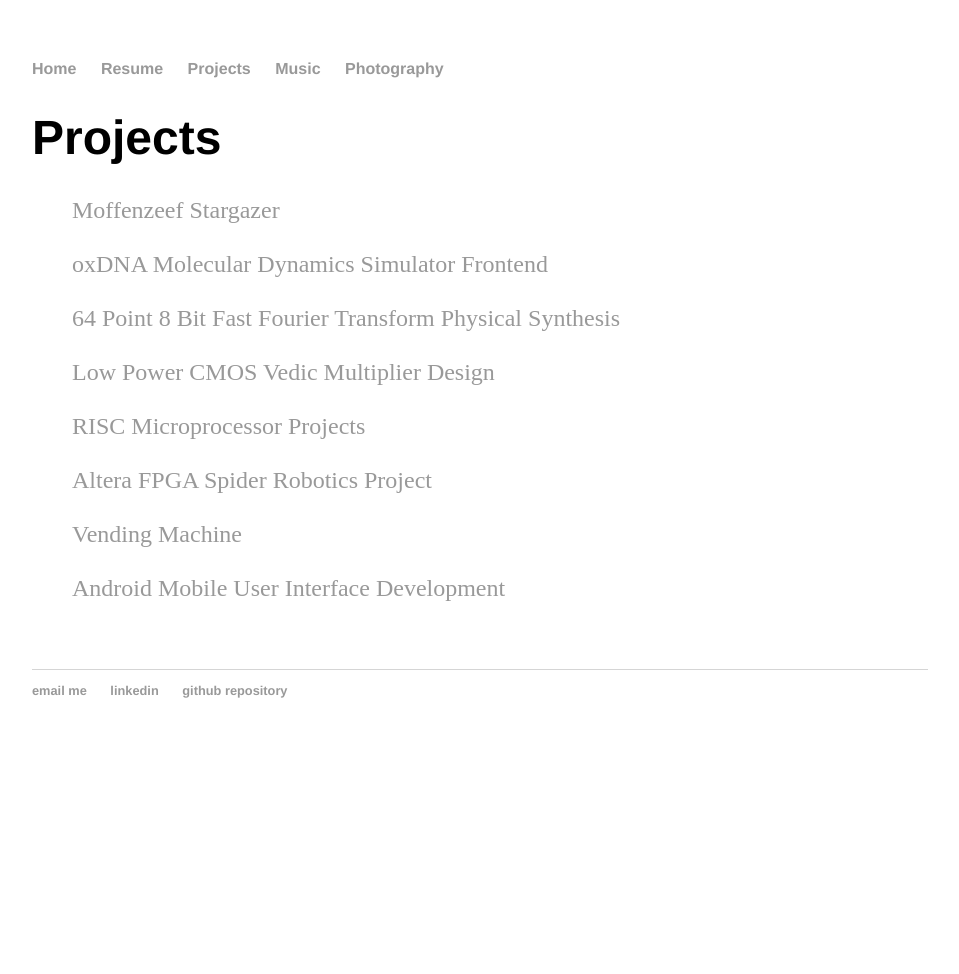
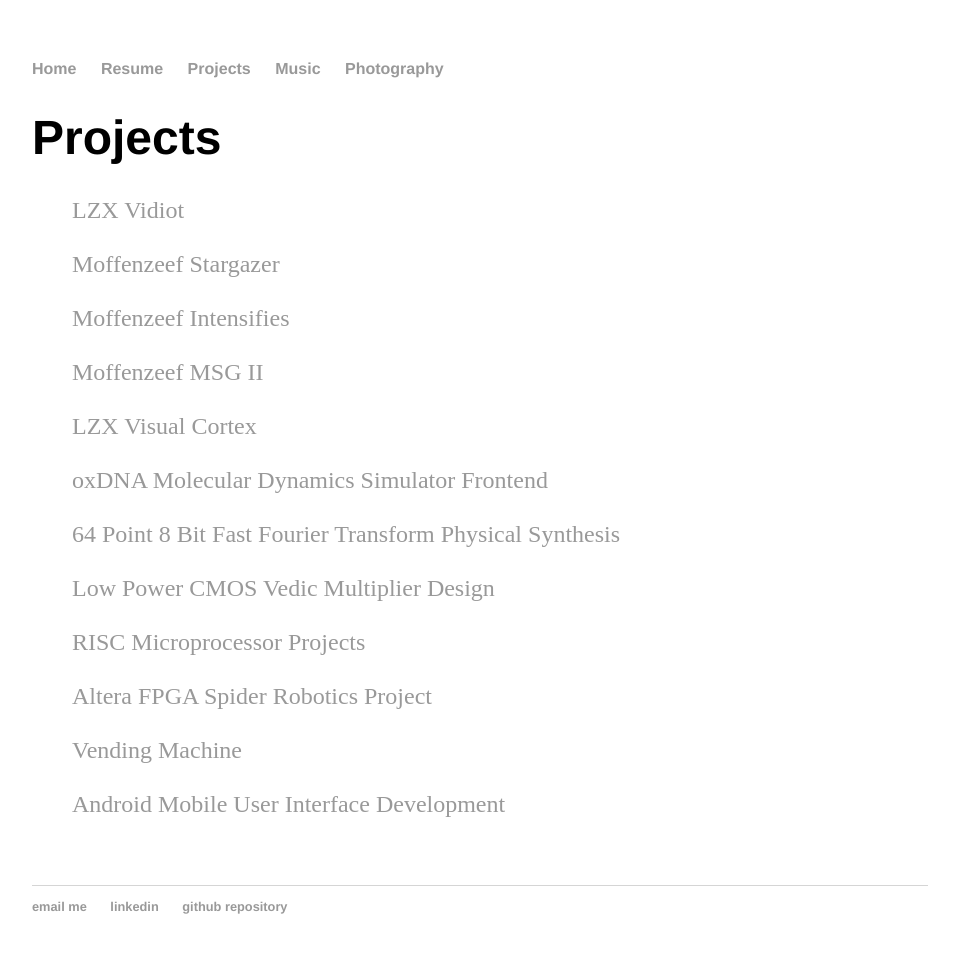
Before and after one commit to zackfravel/zackfravel.github.io, a Jekyll site: the page built from projects/index.html, in a window 1280 px wide. Shown: the whole page, without its empty margins (160-1119 px from the left). Built offline with Jekyll 4.4.1, drawn with Linux system fonts in a browser that asks for light colours; before the commit the page ends 900 px from its top, so only the background shows below that.

Commit message:
Update index.html

```diff
--- a/projects/index.html
+++ b/projects/index.html
@@ -4,7 +4,15 @@
 ---
 	<h1>{{ page.title }}</h1>
 	<ul class="posts">
+	  <li><a href="https://lzxindustries.net/products/vidiot" target="_blank">LZX Vidiot</a></li>
+		<br>
 	  <li><a href="https://www.moffenzeefmodular.com/stargazer/" target="_blank">Moffenzeef Stargazer</a></li>
+		<br>
+	  <li><a href="https://www.moffenzeefmodular.com/intensifies/" target="_blank">Moffenzeef Intensifies</a></li>
+		<br>
+    	  <li><a href="https://www.moffenzeefmodular.com/msg/" target="_blank">Moffenzeef MSG II</a></li>
+		<br>
+	  <li><a href="https://lzxindustries.net/products/visual-cortex" target="_blank">LZX Visual Cortex</a></li>
 		<br>
 	  {% for post in site.posts %}
 	    <li><a href="{{ post.url }}" title="{{ post.title }}">{{ post.title }}</a></li>
```
